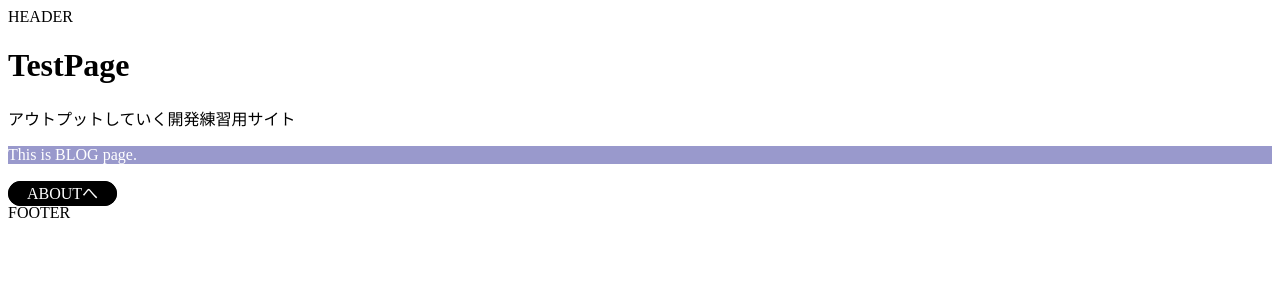
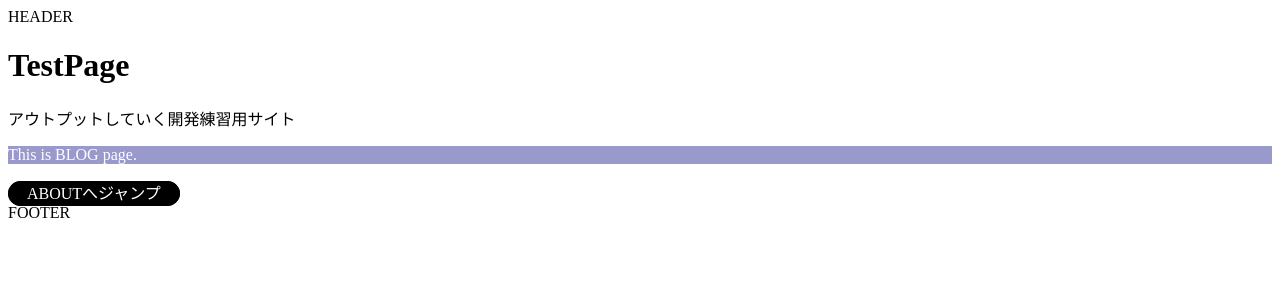
Before and after one commit to lumijoe/blog, a Next.js app: page /blog in a window 1280 px wide. Shown: the top 300 px of the page. Built offline with nearby package versions, Linux system fonts and the light colour scheme.

Commit message:
recommit

```diff
--- a/pages/blog/index.js
+++ b/pages/blog/index.js
@@ -19,7 +19,7 @@ export default function Blog() {
                     border: '1px black solid',
                     textDecoration: 'none',
                     borderRadius: '9999px'
-               }}>ABOUTへ</a>
+               }}>ABOUTへジャンプ</a>
         </div>
     )
 }
```
